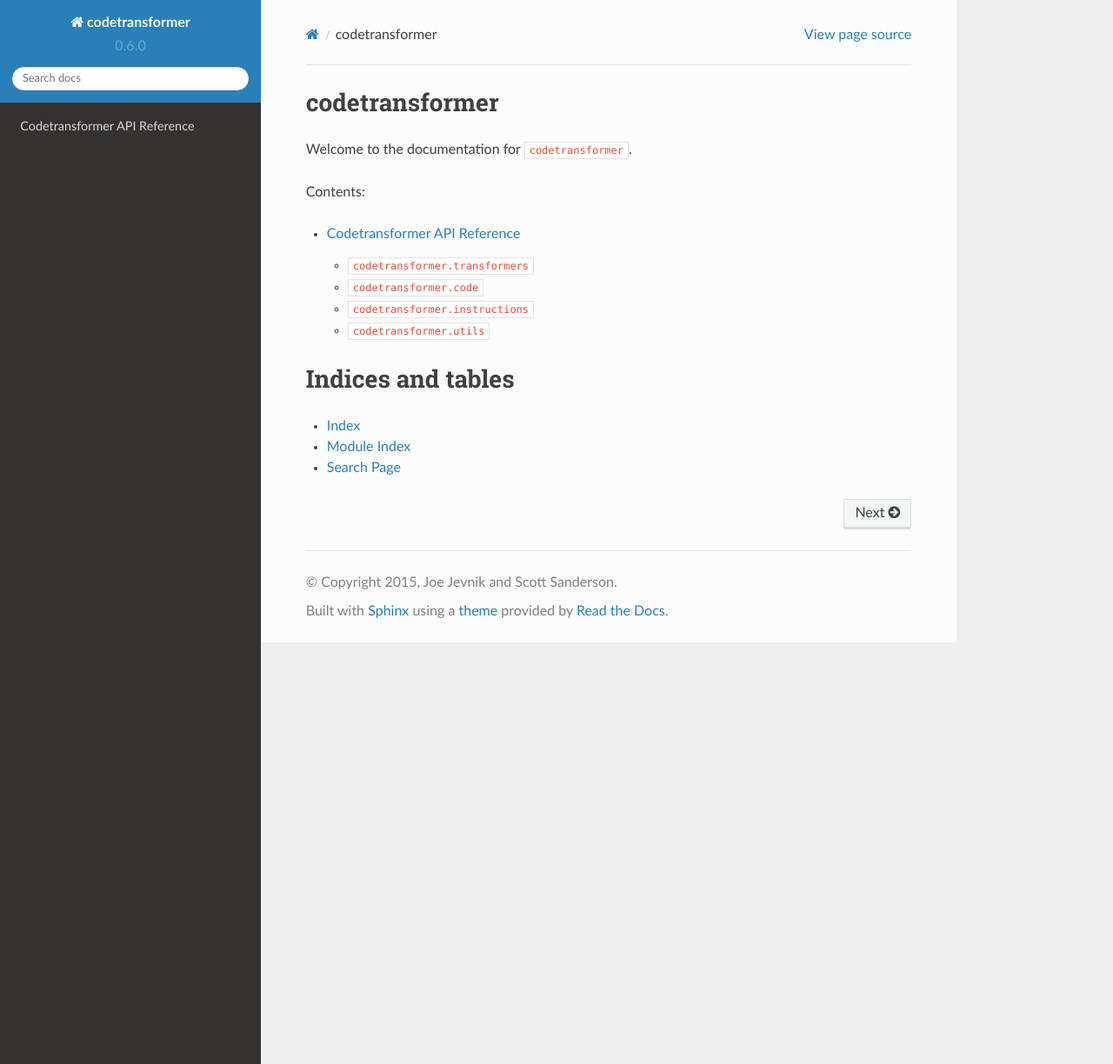
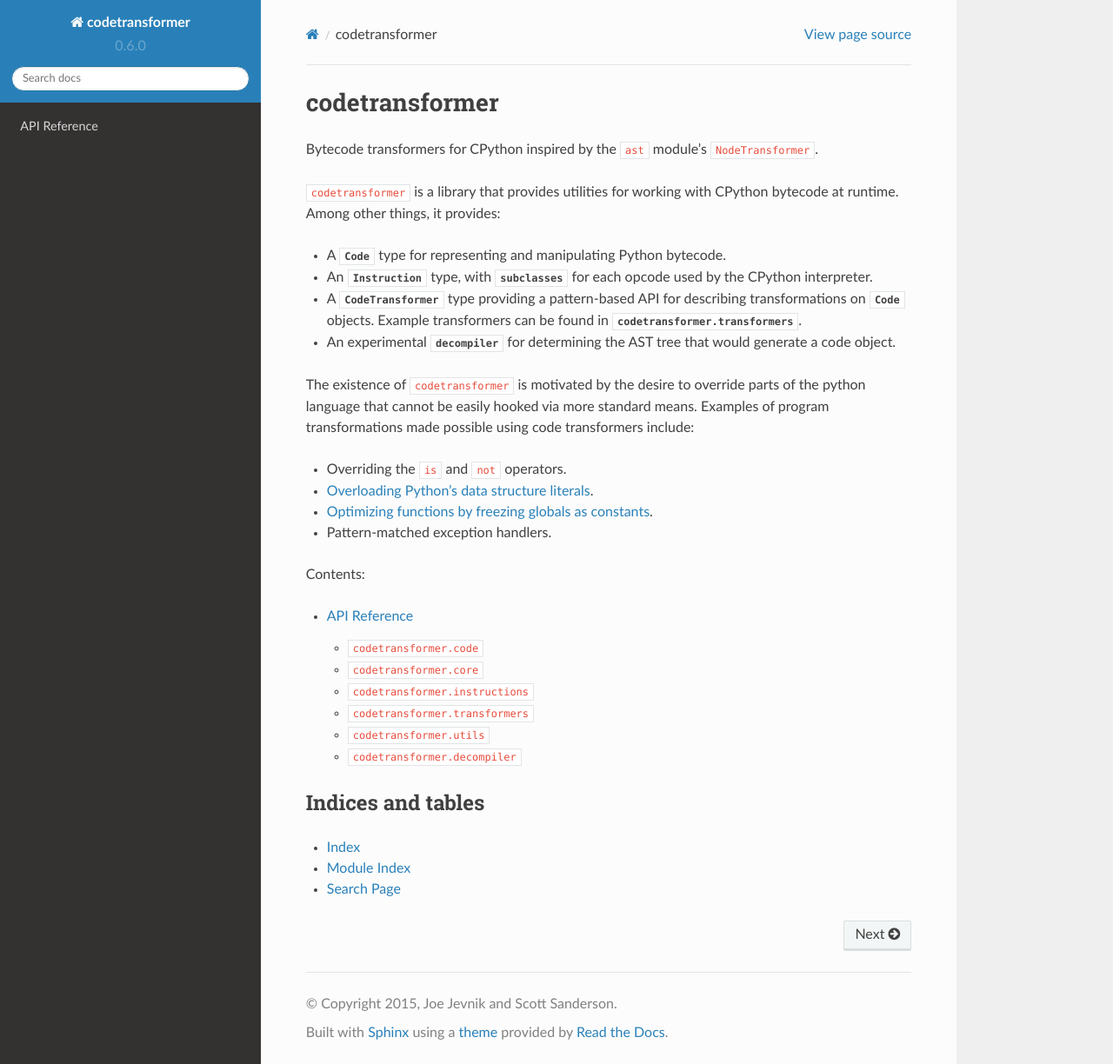
Before and after one commit to llllllllll/codetransformer, a Sphinx documentation site: the page built from docs/source/index.rst, in a window 1280 px wide and 1224 px high. Shown: the whole window at 87% size. Built offline with Sphinx 7.4.7 and the Read the Docs theme 2.0.0, drawn with Linux system fonts in a browser that asks for light colours.

Commit message:
DOC: More doc updates.

```diff
--- a/docs/source/index.rst
+++ b/docs/source/index.rst
@@ -1,7 +1,33 @@
 codetransformer
 ===============
 
-Welcome to the documentation for ``codetransformer``.
+Bytecode transformers for CPython inspired by the ``ast`` module's
+``NodeTransformer``.
+
+``codetransformer`` is a library that provides utilities for working with
+CPython bytecode at runtime.  Among other things, it provides:
+
+- A :class:`~codetransformer.code.Code` type for representing and manipulating
+  Python bytecode.
+- An :class:`~codetransformer.instructions.Instruction` type, with
+  :class:`subclasses <codetransformer.instructions.BINARY_ADD>` for each opcode
+  used by the CPython interpreter.
+- A :class:`~codetransformer.core.CodeTransformer` type providing a
+  pattern-based API for describing transformations on
+  :class:`~codetransformer.code.Code` objects.  Example transformers can be
+  found in :mod:`codetransformer.transformers`.
+- An experimental :mod:`decompiler <codetransformer.decompiler>` for
+  determining the AST tree that would generate a code object.
+
+The existence of ``codetransformer`` is motivated by the desire to override
+parts of the python language that cannot be easily hooked via more standard
+means. Examples of program transformations made possible using code
+transformers include:
+
+* Overriding the ``is`` and ``not`` operators.
+* `Overloading Python's data structure literals`_.
+* `Optimizing functions by freezing globals as constants`_.
+* Pattern-matched exception handlers.
 
 Contents:
 
@@ -12,8 +38,12 @@
 
 
 Indices and tables
-==================
+------------------
 
 * :ref:`genindex`
 * :ref:`modindex`
 * :ref:`search`
+
+.. _lazy: https://github.com/llllllllll/lazy_python
+.. _Overloading Python's data structure literals: appendix.html\#codetransformer.transformers.literals.overloaded_dicts
+.. _Optimizing functions by freezing globals as constants: appendix.html#codetransformer.transformers.asconstants
```
Also changed, not shown: docs/source/appendix.rst (+52 -39 lines), 1 other file.
